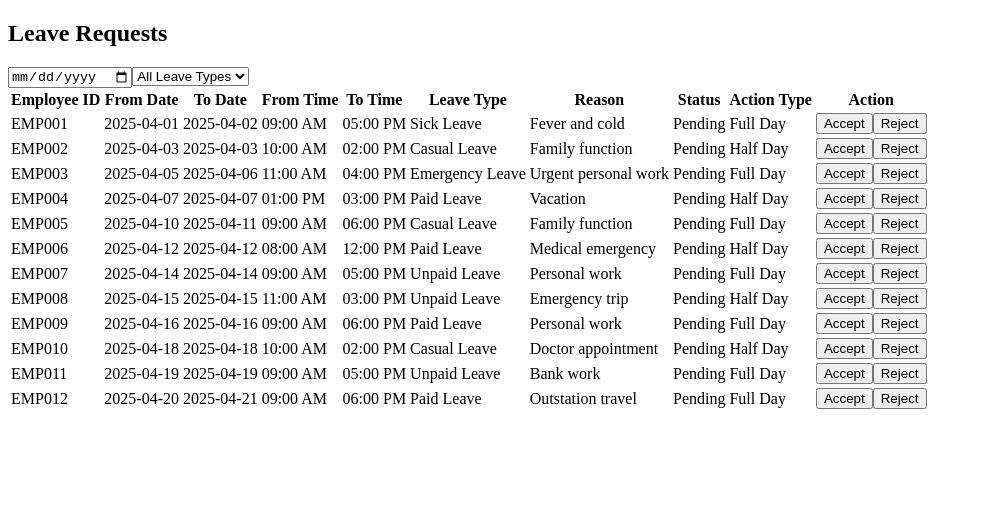
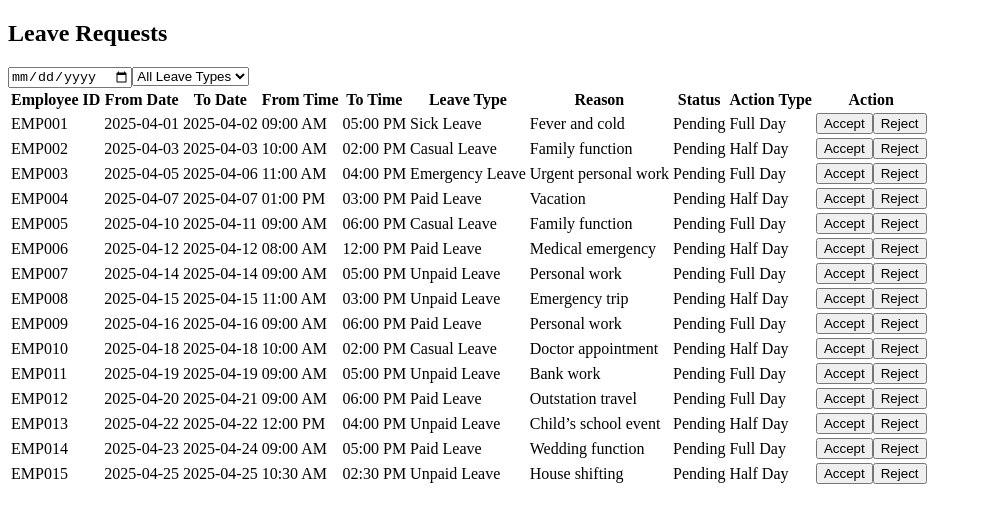
Before and after one commit to MuniPanugothu01/Leave-Management, a React (Vite) app: page / in a window 1280 px wide. Shown: the top 522 px of the page, without its empty margins (0-982 px from the left). Built offline with nearby package versions, Linux system fonts and the light colour scheme.

Commit message:
added the data unpaid leave

```diff
--- a/src/db.js
+++ b/src/db.js
@@ -208,6 +208,42 @@ const leaveRequests = [
     Status: "Pending",
     ActionType: "Full Day",
   },
+  {
+    LeaveID: 13,
+    EmployeeID: "EMP013",
+    FromDate: "2025-04-22",
+    ToDate: "2025-04-22",
+    FromTime: "12:00 PM",
+    ToTime: "04:00 PM",
+    LeaveType: "Unpaid Leave",
+    Reason: "Child’s school event",
+    Status: "Pending",
+    ActionType: "Half Day",
+  },
+  {
+    LeaveID: 14,
+    EmployeeID: "EMP014",
+    FromDate: "2025-04-23",
+    ToDate: "2025-04-24",
+    FromTime: "09:00 AM",
+    ToTime: "05:00 PM",
+    LeaveType: "Paid Leave",
+    Reason: "Wedding function",
+    Status: "Pending",
+    ActionType: "Full Day",
+  },
+  {
+    LeaveID: 15,
+    EmployeeID: "EMP015",
+    FromDate: "2025-04-25",
+    ToDate: "2025-04-25",
+    FromTime: "10:30 AM",
+    ToTime: "02:30 PM",
+    LeaveType: "Unpaid Leave",
+    Reason: "House shifting",
+    Status: "Pending",
+    ActionType: "Half Day",
+  },
 ];
 
 export default leaveRequests;
```
